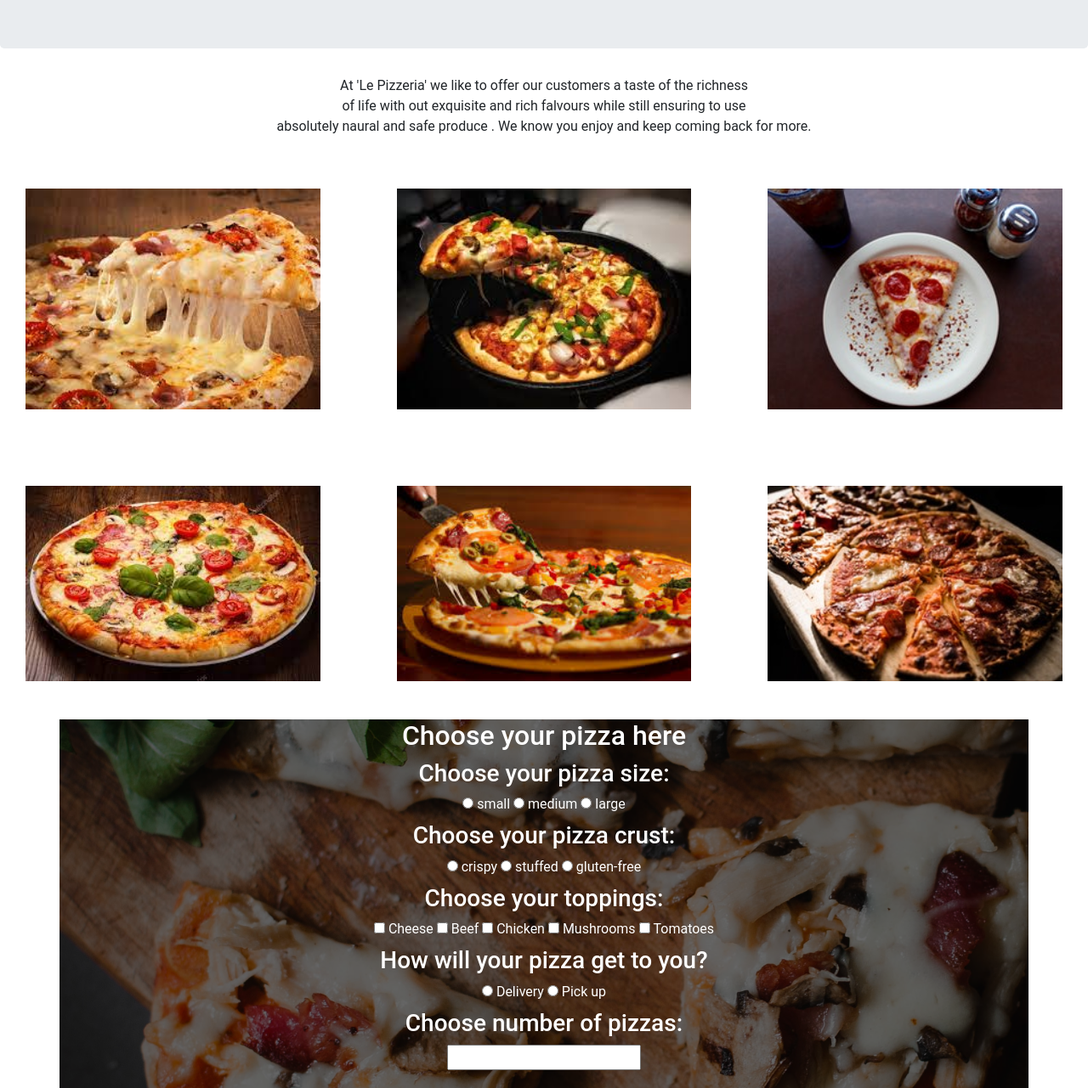
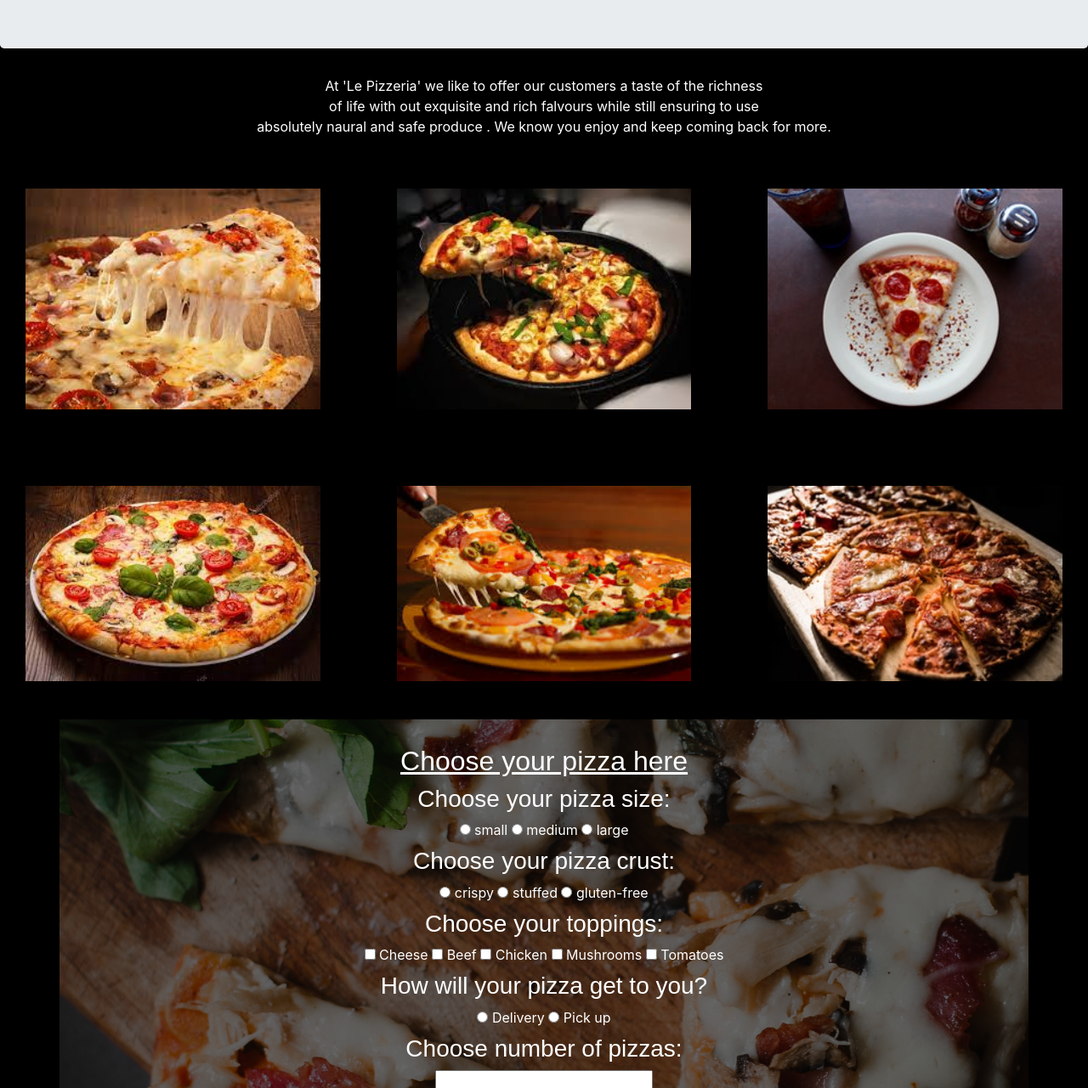
Before and after one commit to CherrylOsewe/pizza-house, a plain HTML site: page index.html in a window 1280 px wide. Shown: the part 127-1408 px from the top of the page at 85% size. Drawn offline with nearby package versions, Linux system fonts and the light colour scheme.

Commit message:
designing the page adding fonts and background colors

```diff
--- a/css/style.css
+++ b/css/style.css
@@ -1,22 +1,33 @@
 .address-showing {
   display: none;
 }
-h1 , p{
+.output{
+  display: none;
+  font-family: 'Anton', sans-serif;
+  text-align : center;
+}
+h1,
+p {
   text-align: center;
 }
+body p {
+  color: white;
+}
 body {
-  font-family: "Roboto", sans-serif;
+  background-color: black;
 }
 .container {
   color: white;
   text-align: center;
-  background-image:url(../images/pexels-ana-madeleine-uribe-2762942.jpg);
+  background-image: url(../images/pexels-ana-madeleine-uribe-2762942.jpg);
   background-repeat: no-repeat;
-  background-size:cover;
+  background-size: cover;
   background-position: center;
   background-blend-mode: soft-light;
   background-color: rgba(0, 0, 0, 0.596);
-  height: 500px ;
+  padding-top: 30px;
+  padding-bottom: 30px;
+  height: 650px;
 }
 
 .column {
@@ -24,7 +35,7 @@ body {
   width: 33.33%;
   padding: 5px;
 }
-.column img{
+.column img {
   padding: 40px;
 }
 .row::after {
@@ -32,3 +43,17 @@ body {
   clear: both;
   display: table;
 }
+h1,
+h2,
+h3 {
+  font-family: 'Anton', sans-serif;
+}
+h1{
+  font-weight: 64px;
+}
+h2{
+  text-decoration: underline;
+}
+button {
+  background-color: white;
+}
```
